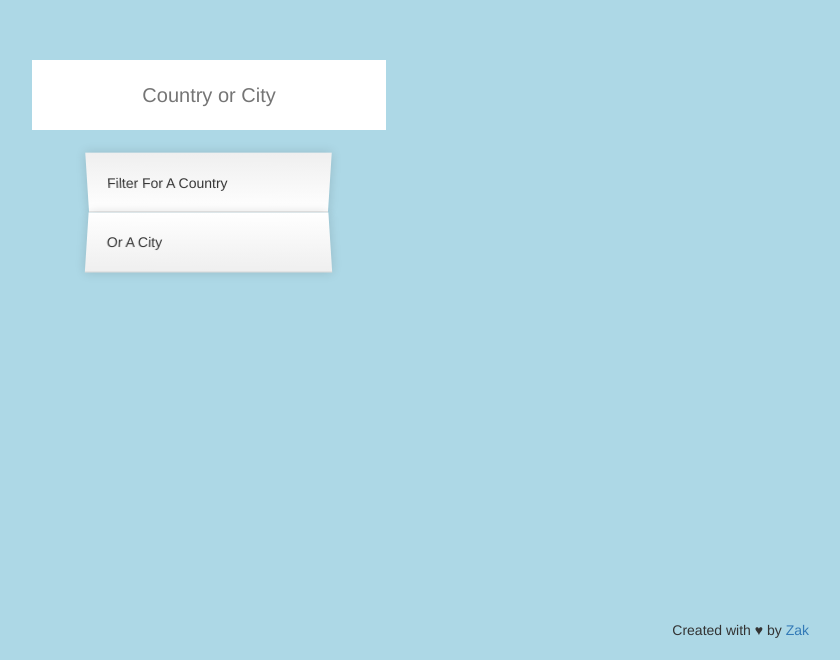
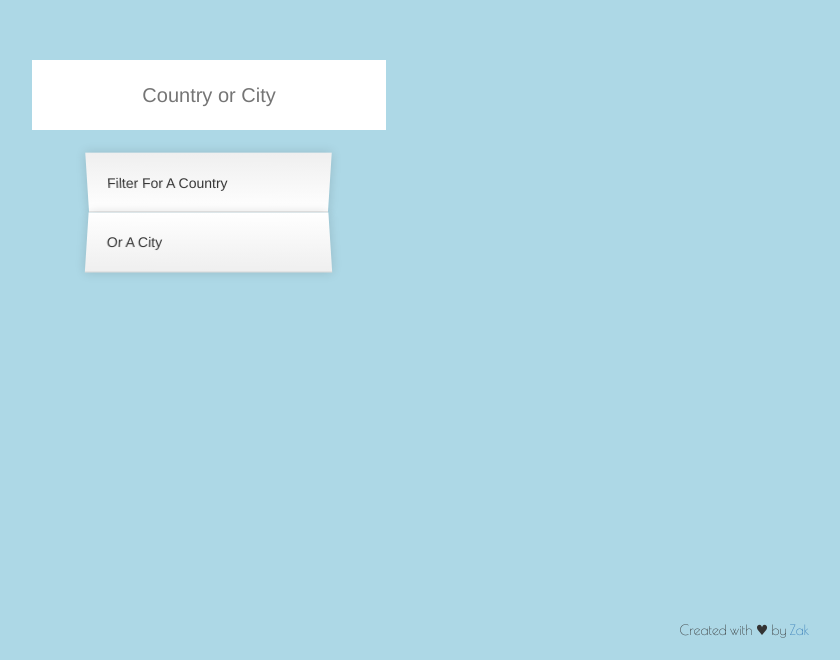
Before and after one commit to zakali22/City_Facts, a website: page app/index.html in a window 1280 px wide. Shown: the part 140-800 px from the top of the page, without its empty margins (421-1261 px from the left). Drawn offline with nearby package versions, Linux system fonts and the light colour scheme; files that its build step writes are made by us from their sources; no server answers.

Commit message:
Style the footer

```diff
--- a/app/styles/main.css
+++ b/app/styles/main.css
@@ -1,4 +1,4 @@
-@import url('https://fonts.googleapis.com/css?family=Raleway');
+@import url('https://fonts.googleapis.com/css?family=Raleway|Poiret+One');
 
 body {
   background-color: lightblue;
@@ -91,4 +91,5 @@ form input {
   position: fixed;
   bottom: 10px;
   right: 50px;
+  font-family: 'Poiret One', cursive;
 }
```
